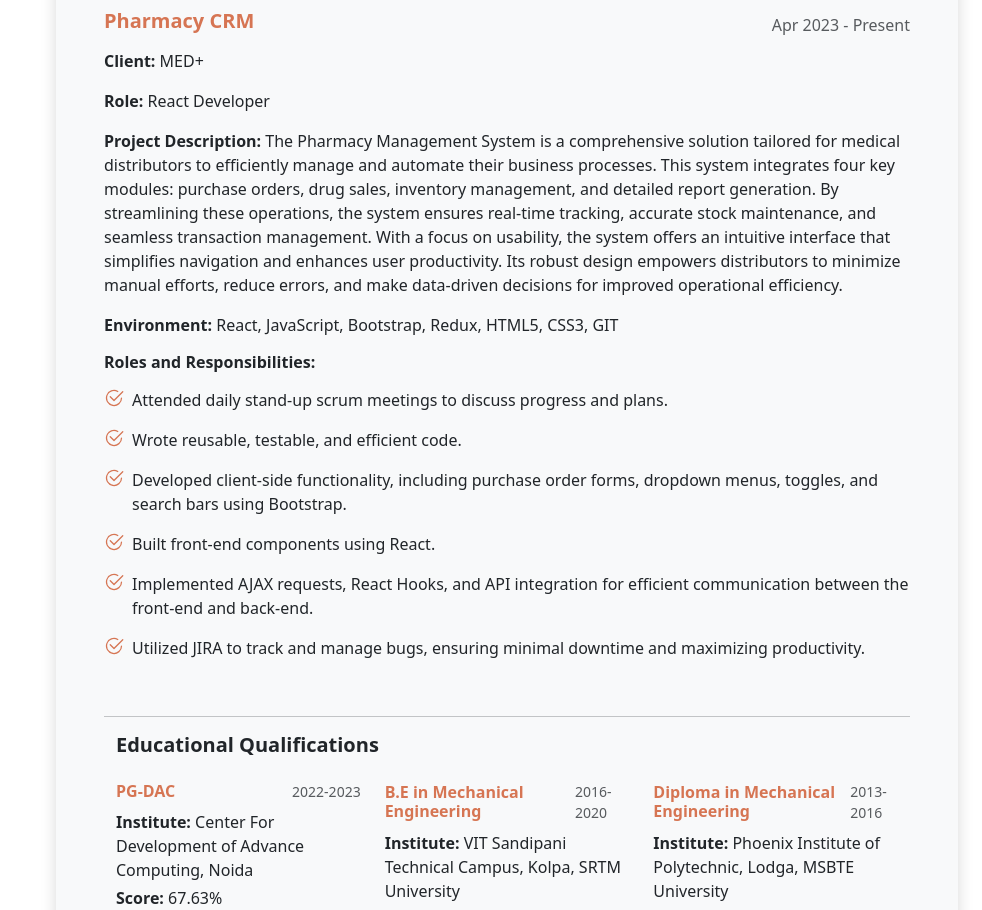
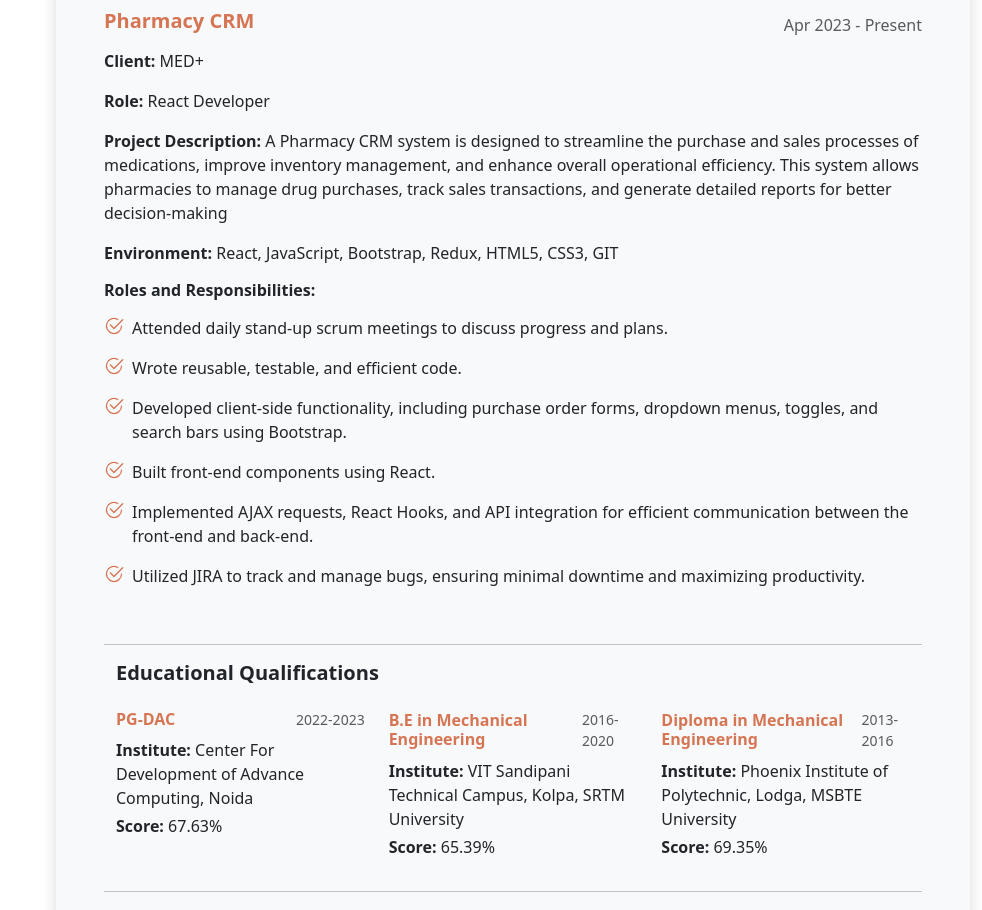
Before and after one commit to irfanshks97/myportfolio_React, a React (Vite) app: page /resume in a window 1280 px wide. Shown: the part 1600-2510 px from the top of the page, without its empty margins (298-1280 px from the left). Built offline with nearby package versions, Linux system fonts and the light colour scheme; the HTML template or start-up script is replaced by a standard one.

Commit message:
changes in project discription and resume responsviness

```diff
--- a/src/components/Resume/Proejcts/ResumeProjects.jsx
+++ b/src/components/Resume/Proejcts/ResumeProjects.jsx
@@ -7,7 +7,7 @@ const projects = [
     duration: "Apr 2023 - Present",
     role: "React Developer",
     description:
-      "The Pharmacy Management System is a comprehensive solution tailored for medical distributors to efficiently manage and automate their business processes. This system integrates four key modules: purchase orders, drug sales, inventory management, and detailed report generation. By streamlining these operations, the system ensures real-time tracking, accurate stock maintenance, and seamless transaction management. With a focus on usability, the system offers an intuitive interface that simplifies navigation and enhances user productivity. Its robust design empowers distributors to minimize manual efforts, reduce errors, and make data-driven decisions for improved operational efficiency.",
+      "A Pharmacy CRM system is designed to streamline the purchase and sales processes of medications, improve inventory management, and enhance overall operational efficiency. This system allows pharmacies to manage drug purchases, track sales transactions, and generate detailed reports for better decision-making",
     environment: "React, JavaScript, Bootstrap, Redux, HTML5, CSS3, GIT",
     responsibilities: [
       "Attended daily stand-up scrum meetings to discuss progress and plans.",
--- a/src/components/Resume/ResumeHeader/ResumeHeader.jsx
+++ b/src/components/Resume/ResumeHeader/ResumeHeader.jsx
@@ -3,7 +3,6 @@ import { LiaLinkedin } from "react-icons/lia";
 import { IoLocationSharp } from "react-icons/io5";
 import { FaGlobe, FaEnvelope } from "react-icons/fa";
 import irfanImage from "../IrfanImage.png";
-import "bootstrap/dist/css/bootstrap.min.css";
 import { ProfileSummary } from "../ProfileSummary/ProfileSummary";
 import { Workexperience } from "../WorkExperience.jsx/Workexperience";
 import TechnicalSkills from "../Skills/Skills";
@@ -21,7 +20,7 @@ export const ResumeHeader = () => {
   };
 
   return (
-    <div className="container-fluid ps-lg-3">
+    <div className="ps-lg-3">
       <div className="text-center p-5">
         {" "}
         <button className="btn btn-orange">
@@ -29,7 +28,7 @@ export const ResumeHeader = () => {
         </button>
       </div>
       <div
-        className={`container mx-auto p-5 m-5 shadow rounded ${
+        className={`container mx-auto p-lg-5 p-md-4 p-2 m-5 shadow rounded ${
           darkTheme ? "bg-dark text-light" : "bg-light text-dark"
         }`}
       >
```
